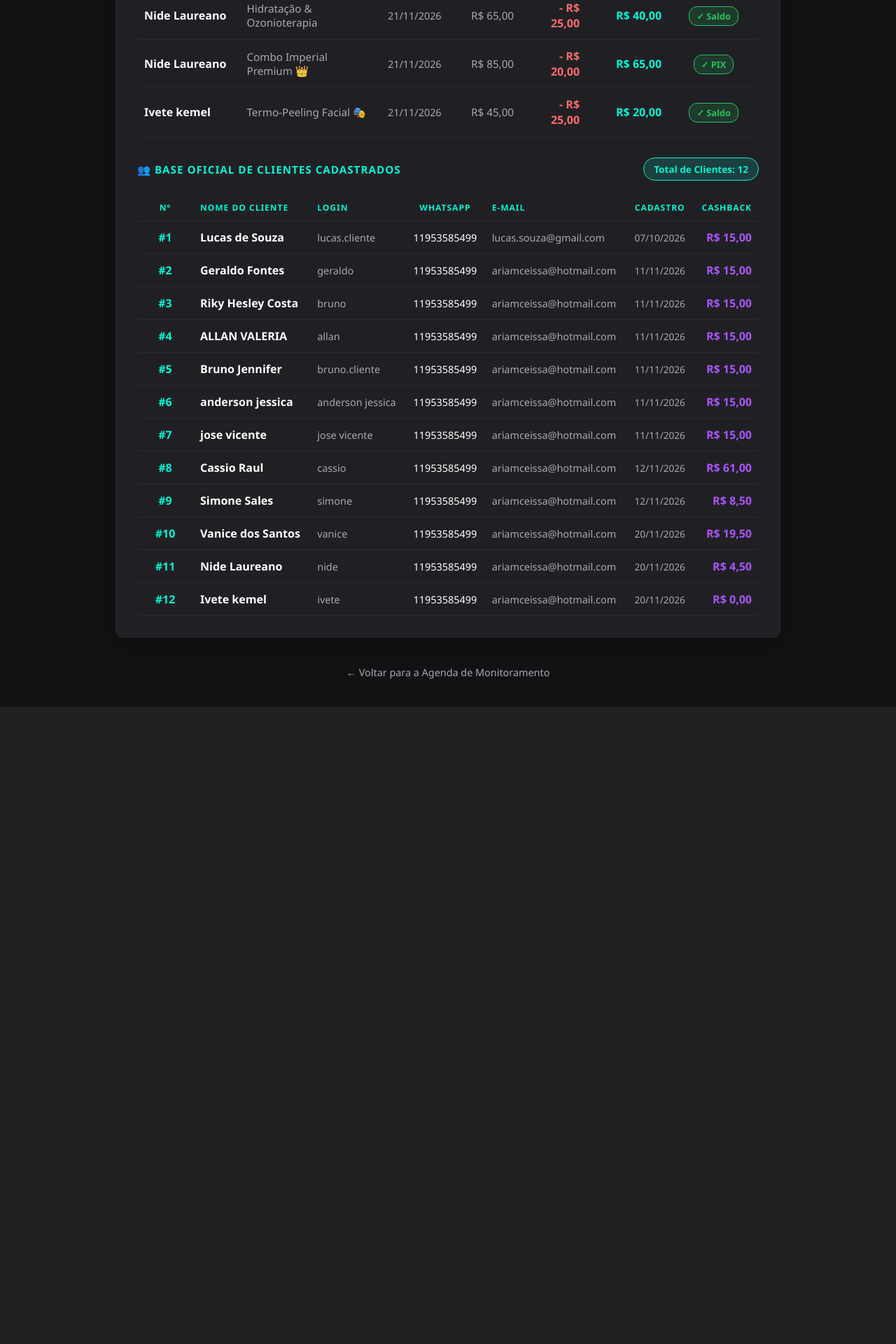
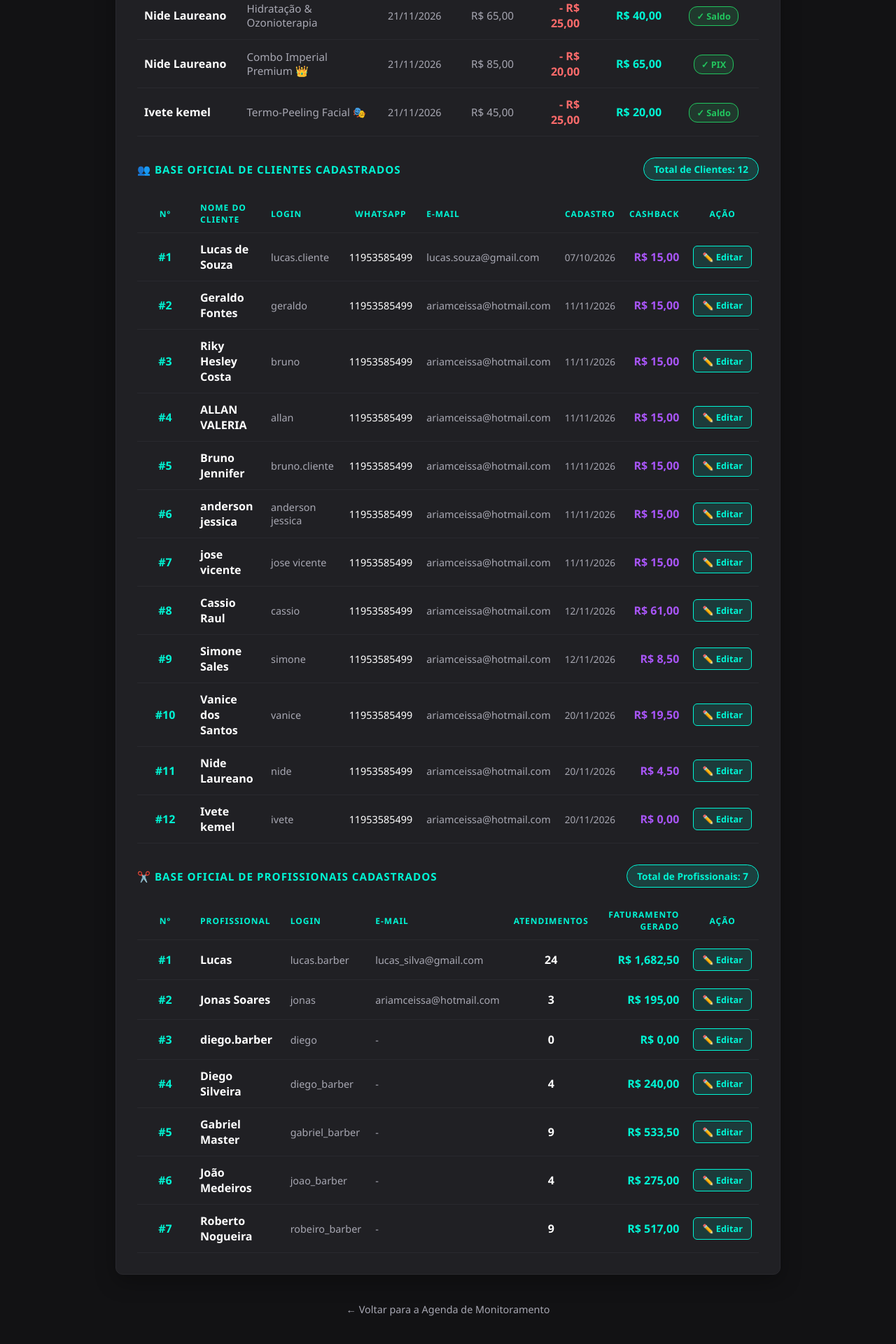
Before and after one commit to Conceicao-creator/barbershop-premium, a Django app: page /central-lucros/ in a window 1280 px wide. Shown: the part 4261-6181 px from the top of the page at 70% size. Before the commit the page ends 5271 px from the top, so only its background shows below. Run offline with Django 5.2, Linux system fonts and the light colour scheme; data comes from the database, SQL or seed files in the repository; both versions use the stored data as it was after the commit.

Commit message:
feat: adiciona base oficial de profissionais e fluxo completo de atualizacao de cadastro

```diff
--- a/barbershop_server/urls.py
+++ b/barbershop_server/urls.py
@@ -345,6 +345,7 @@ def central_financeira(request):
     for indice, cli in enumerate(usuarios_clientes, start=1):
         carteira_cli, _ = PerfilCliente.objects.get_or_create(user=cli)
         lista_clientes_cadastrados.append({
+            'id': cli.id,
             'numero': indice,
             'nome': cli.first_name if cli.first_name else cli.username,
             'usuario': cli.username,
@@ -354,6 +355,23 @@ def central_financeira(request):
             'data_cadastro': cli.date_joined.strftime('%d/%m/%Y') if cli.date_joined else '-',
         })
 
+
+        usuarios_barbeiros = User.objects.filter(is_staff=True).exclude(username='maria').order_by('id')
+        lista_profissionais_cadastrados = []
+        for indice, barb in enumerate(usuarios_barbeiros, start=1):
+            cortes_barb = Agendamento.objects.filter(barbeiro=barb.username)
+            qtd_cortes_barb = cortes_barb.count()
+            faturamento_barb = sum(max(0.0, c.valor_bruto - c.desconto_aplicado) for c in cortes_barb)
+            lista_profissionais_cadastrados.append({
+                'id': barb.id,
+                'numero': indice,
+                'nome': barb.first_name if barb.first_name else barb.username,
+                'usuario': barb.username,
+                'email': barb.email if barb.email else '-',
+                'qtd_cortes': qtd_cortes_barb,
+                'faturamento': f"{faturamento_barb:,.2f}".replace('.', ','),
+                'data_cadastro': barb.date_joined.strftime('%d/%m/%Y') if barb.date_joined else '-',
+            })
 
 
     contexto_financeiro = {
@@ -387,6 +405,8 @@ def central_financeira(request):
         'pct_celular': pct_celular,
         'lista_clientes_cadastrados': lista_clientes_cadastrados,
         'total_clientes': len(lista_clientes_cadastrados),
+        'lista_profissionais_cadastrados': lista_profissionais_cadastrados,
+        'total_profissionais': len(lista_profissionais_cadastrados),
 
     }
     return render(request, 'faturamento.html', contexto_financeiro)
@@ -608,7 +628,44 @@ def gerenciar_servicos(request):
                     contexto['msg_sucesso'] = f'✓ Senha atualizada com sucesso para {usuario}!'
                 else:
                     contexto['msg_erro'] = '⚠️ O WhatsApp informado não confere com o cadastro deste usuário.'
-        return render(request, 'redefinir_senha.html', contexto)
+            return render(request, 'redefinir_senha.html', contexto)
+
+def atualizar_cadastro(request):
+        if not request.user.is_authenticated:
+            return redirect('login')
+
+        user_id_param = request.GET.get('user_id') or request.POST.get('user_id')
+        if user_id_param and (request.user.username == 'maria' or request.user.is_superuser):
+            alvo = User.objects.filter(id=user_id_param).first() or request.user
+        else:
+            alvo = request.user
+
+        msg_sucesso = ''
+        msg_erro = ''
+
+        if request.method == 'POST':
+            novo_nome = request.POST.get('first_name', '').strip()
+            novo_whatsapp = request.POST.get('whatsapp', '').strip()
+            novo_email = request.POST.get('email', '').strip()
+            nova_senha = request.POST.get('nova_senha', '').strip()
+
+            if novo_nome:
+                alvo.first_name = novo_nome
+            alvo.last_name = novo_whatsapp
+            alvo.email = novo_email
+            if nova_senha:
+                alvo.set_password(nova_senha)
+            alvo.save()
+            msg_sucesso = f'✓ Cadastro de {alvo.first_name or alvo.username} atualizado com sucesso!'
+
+        voltar_url = '/central-lucros/' if request.user.username == 'maria' else (
+            '/painel-barbeiro/' if request.user.is_staff else '/servicos/')
+        return render(request, 'atualizar_cadastro.html', {
+            'alvo': alvo,
+            'msg_sucesso': msg_sucesso,
+            'msg_erro': msg_erro,
+            'voltar_url': voltar_url,
+        })
 
 
 # MATRIZ DE URLS DO SISTEMA IMPERIAL:
@@ -635,5 +692,6 @@ urlpatterns = [
     path('gerenciar-servicos/', gerenciar_servicos, name='gerenciar_servicos'),
     path('confirmar-pagamento/<int:agendamento_id>/', confirmar_pagamento, name='confirmar_pagamento'),
     path('redefinir-senha/', pagina_redefinir_senha, name='redefinir_senha'),
+    path('atualizar-cadastro/', atualizar_cadastro, name='atualizar_cadastro'),
 
 ]
--- a/templates/faturamento.html
+++ b/templates/faturamento.html
@@ -215,6 +215,7 @@
                             <th style="text-align: left; padding: 10px;">E-mail</th>
                             <th style="text-align: center; padding: 10px;">Cadastro</th>
                             <th style="text-align: right; padding: 10px;">Cashback</th>
+                            <th style="text-align: center; padding: 10px;">Ação</th>
                         </tr>
                     </thead>
                     <tbody>
@@ -241,6 +242,10 @@
                             <td style="text-align: right; padding: 12px 10px; color: #a855f7; font-weight: bold;">
                                 R$ {{ cli.cashback }}
                             </td>
+                                                        <td style="text-align: center; padding: 12px 10px;">
+                            <a href="/atualizar-cadastro/?user_id={{ cli.id }}" style="display: inline-flex; align-items: center; gap: 5px; white-space: nowrap; background-color: rgba(0, 245, 212, 0.12); border: 1px solid #00F5D4; color: #00F5D4; padding: 6px 12px; border-radius: 6px; text-decoration: none; font-size: 0.8rem; font-weight: bold;">✏️ Editar</a>
+                            </td>
+
                         </tr>
                         {% empty %}
                         <tr>
@@ -253,6 +258,74 @@
                 </table>
             </div>
         </div>
+
+                    <!-- ✂️ TABELA DE PROFISSIONAIS CADASTRADOS -->
+        <div class="bloco-grafico" style="margin-top: 30px;">
+            <div style="display: flex; justify-content: space-between; align-items: center; flex-wrap: wrap; gap: 10px; margin-bottom: 20px;">
+                <div class="bloco-titulo" style="font-size: 0.95rem; color: #00F5D4; margin: 0;">
+                    ✂️ Base Oficial de Profissionais Cadastrados
+                </div>
+                <span style="background-color: rgba(0, 245, 212, 0.15); border: 1px solid #00F5D4; color: #00F5D4; padding: 6px 14px; border-radius: 20px; font-size: 0.85rem; font-weight: bold;">
+                    Total de Profissionais: {{ total_profissionais }}
+                </span>
+            </div>
+
+            <div style="overflow-x: auto;">
+                <table class="tabela-grafico" style="width: 100%; border-collapse: collapse;">
+                    <thead>
+                        <tr style="text-transform: uppercase; font-size: 0.75rem; color: #00F5D4; letter-spacing: 1px; border-bottom: 1px solid #29292e;">
+                            <th style="text-align: center; padding: 10px; width: 60px;">Nº</th>
+                            <th style="text-align: left; padding: 10px;">Profissional</th>
+                            <th style="text-align: left; padding: 10px;">Login</th>
+                            <th style="text-align: left; padding: 10px;">E-mail</th>
+                            <th style="text-align: center; padding: 10px;">Atendimentos</th>
+                            <th style="text-align: right; padding: 10px;">Faturamento Gerado</th>
+                            <th style="text-align: center; padding: 10px;">Ação</th>
+
+                        </tr>
+                    </thead>
+                    <tbody>
+                        {% for barb in lista_profissionais_cadastrados %}
+                        <tr style="border-bottom: 1px solid #29292e;">
+                            <td style="text-align: center; padding: 12px 10px; font-weight: bold; color: #00F5D4;">
+                                #{{ barb.numero }}
+                            </td>
+                            <td style="text-align: left; padding: 12px 10px; color: #FFFFFF; font-weight: bold;">
+                                {{ barb.nome }}
+                            </td>
+                            <td style="text-align: left; padding: 12px 10px; color: #A8A8B3; font-size: 0.9rem;">
+                                {{ barb.usuario }}
+                            </td>
+                            <td style="text-align: left; padding: 12px 10px; color: #A8A8B3; font-size: 0.9rem;">
+                                {{ barb.email }}
+                            </td>
+                            <td style="text-align: center; padding: 12px 10px; color: #FFFFFF; font-weight: bold;">
+                                {{ barb.qtd_cortes }}
+                            </td>
+                            <td style="text-align: right; padding: 12px 10px; color: #00F5D4; font-weight: bold;">
+                                R$ {{ barb.faturamento }}
+                            </td>
+                            <td style="text-align: center; padding: 12px 10px;">
+                                <a href="/atualizar-cadastro/?user_id={{ barb.id }}" style="display: inline-flex; align-items: center; gap: 5px; white-space: nowrap; background-color: rgba(0, 245, 212, 0.12); border: 1px solid #00F5D4; color: #00F5D4; padding: 6px 12px; border-radius: 6px; text-decoration: none; font-size: 0.8rem; font-weight: bold;">✏️ Editar</a>
+                            </td>
+
+                        </tr>
+                        {% empty %}
+                        <tr>
+                            <td colspan="6" style="text-align: center; color: #A8A8B3; font-style: italic; padding: 20px 0;">
+                                Nenhum profissional cadastrado até o momento.
+                            </td>
+                            <td style="text-align: center; padding: 12px 10px;">
+    <a href="/atualizar-cadastro/?user_id={{ barb.id }}" style="display: inline-flex; align-items: center; gap: 5px; white-space: nowrap; background-color: rgba(0, 245, 212, 0.12); border: 1px solid #00F5D4; color: #00F5D4; padding: 6px 12px; border-radius: 6px; text-decoration: none; font-size: 0.8rem; font-weight: bold;">✏️ Editar</a>
+</td>
+
+                        </tr>
+                        {% endfor %}
+                    </tbody>
+                </table>
+            </div>
+        </div>
+
 
 
         </div>
--- a/templates/painel_barbeiro.html
+++ b/templates/painel_barbeiro.html
@@ -27,6 +27,7 @@
 <body>
 
     <div class="topo-painel">
+        <a href="/atualizar-cadastro/" style="color: #00F5D4; text-decoration: none; font-size: 0.9rem; font-weight: bold;">✏️ Atualizar Meu Cadastro</a>
         <h1 class="titulo-neon">Agenda do Profissional 🪒</h1>
         <p class="subtitulo">Olá, {{ barbeiro_nome }}! Confira seus cortes agendados de hoje</p>
     </div>
```
Also changed, not shown: templates/atualizar_cadastro.html (added, +64 -0 lines), templates/servicos.html (+10 -0 lines), db.sqlite3.
